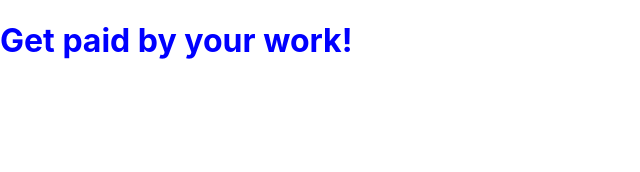
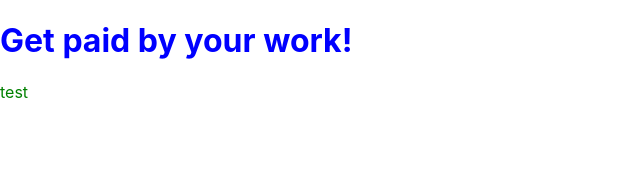
Before and after one commit to nguyenuit/reactjs-practice, a React (Create React App) app in the folder tiktok/: page / in a window 1280 px wide. Shown: the top 172 px of the page, without its empty margins (0-640 px from the left). Built offline with nearby package versions, Linux system fonts and the light colour scheme.

Commit message:
css module 3

```diff
--- a/tiktok/src/App.js
+++ b/tiktok/src/App.js
@@ -1,8 +1,14 @@
 import Heading from './components/Heading'
+import Globalstyles from './components/Globalstyles'
 
 function App(){
   return (
-    <Heading />
+    <Globalstyles>
+      <Heading />
+      <div className="d-flex">
+        test
+      </div>
+    </Globalstyles>
   )
 }
 export default App
--- /dev/null
+++ b/tiktok/src/components/Globalstyles/Globalstyles.css
@@ -0,0 +1,4 @@
+.d-flex{
+    display: flex;
+    color: green;
+}
--- /dev/null
+++ b/tiktok/src/components/Globalstyles/index.js
@@ -0,0 +1,7 @@
+import './Globalstyles.css'
+
+function Globalstyles({ children }){
+    return children
+}
+
+export default Globalstyles
```
